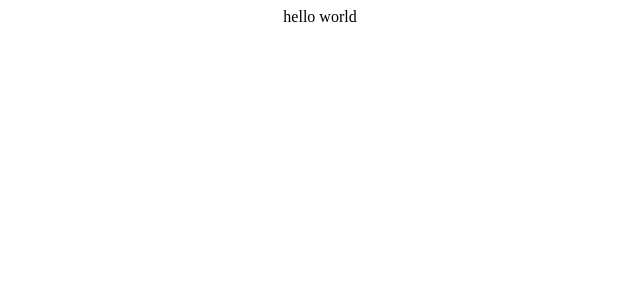
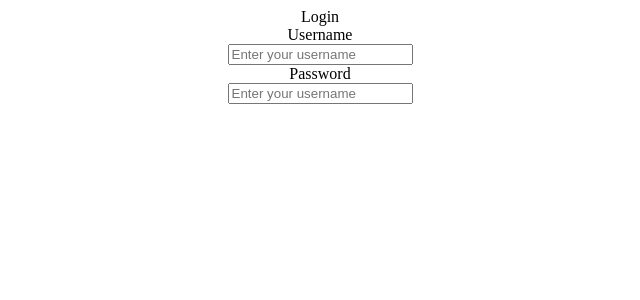
Before and after one commit to shawnsull3/linqpal, a React (Create React App) app: page /login in a window 1280 px wide. Shown: the top 300 px of the page, without its empty margins (320-960 px from the left). Built offline with nearby package versions, Linux system fonts and the light colour scheme.

Commit message:
Redirect client to login intially w react router

```diff
--- a/src/components/App.js
+++ b/src/components/App.js
@@ -1,10 +1,18 @@
-import React from 'react';
+import React, { useState } from 'react';
 import '../styles/App.css';
+import { BrowserRouter, Switch, Route, Redirect } from 'react-router-dom';
+
+import Login from './Login';
 
 function App() {
   return (
     <div className="App">
-      hello world
+      <BrowserRouter>
+          <Switch>
+            <Route exact path="/" render={() => <Redirect to="/login" />} />
+            <Route path="/login" component={Login} />
+          </Switch>
+      </BrowserRouter>
     </div>
   );
 }
```
